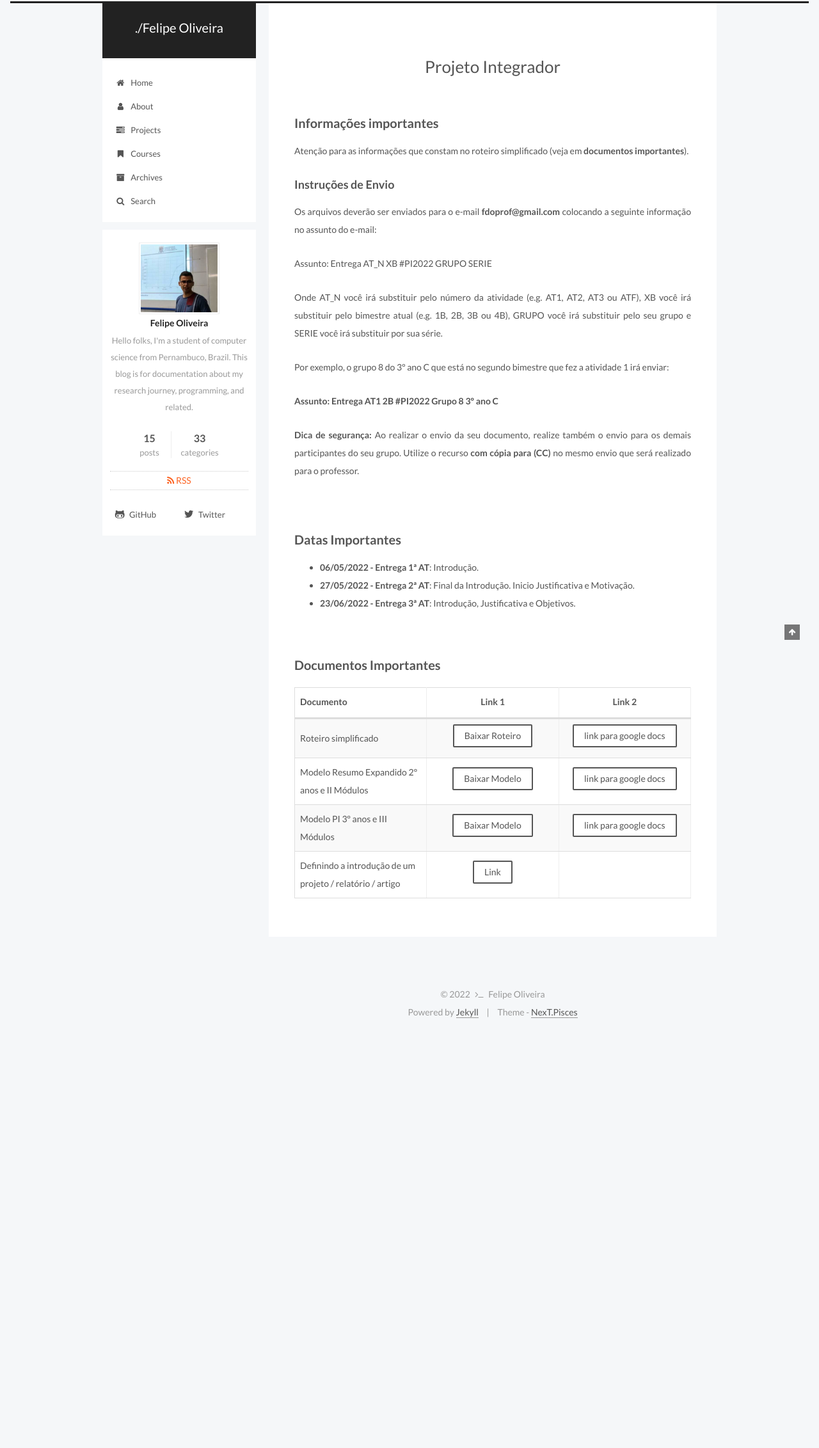
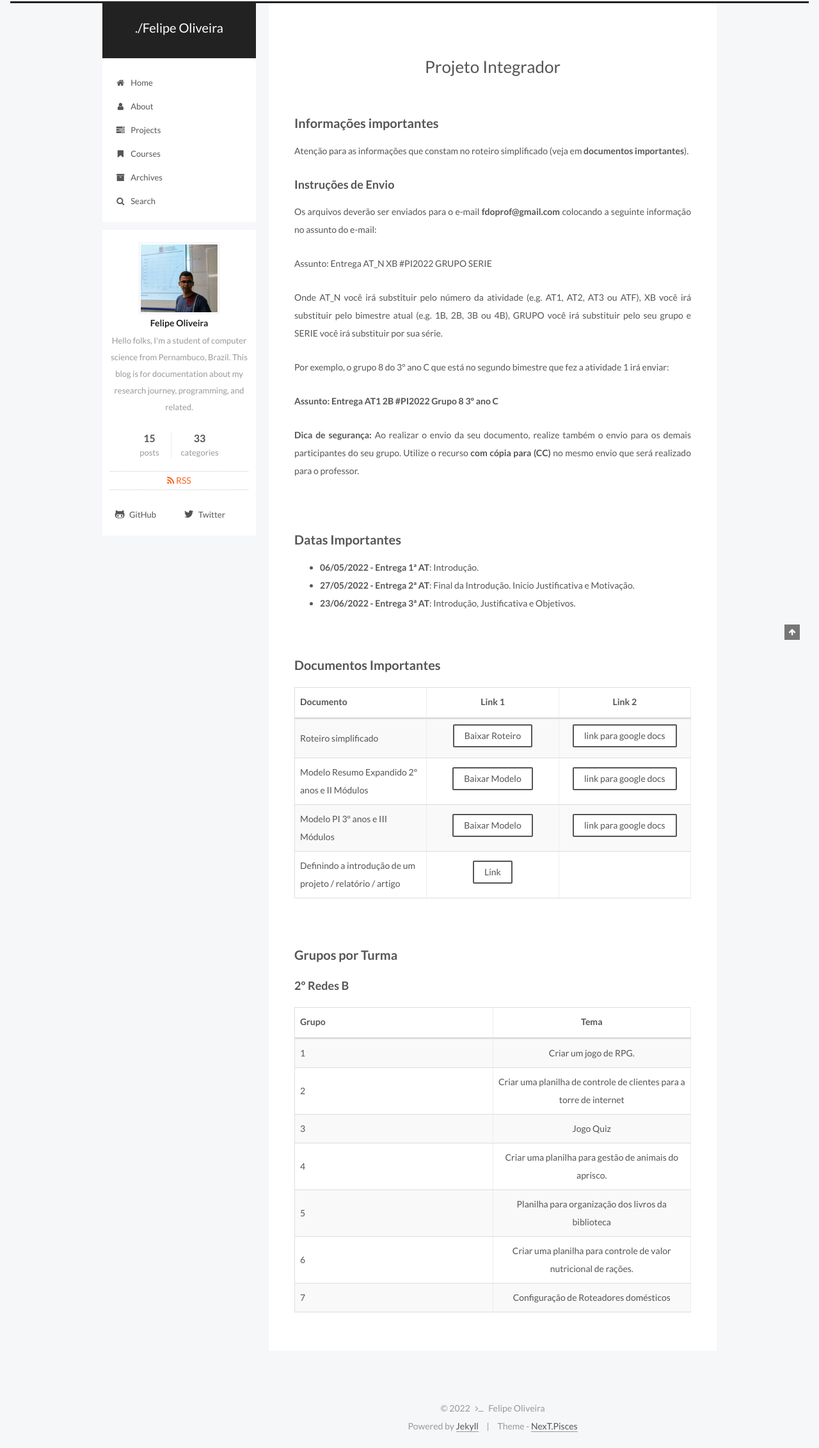
Before and after one commit to fdoliv/fdoliv.github.io, a Jekyll site: the page built from courses/pi/index.md, in a window 1280 px wide. Shown: the whole page at 64% size. Built offline with Jekyll 4.4.1, drawn with Linux system fonts in a browser that asks for light colours; before the commit the page ends 1616 px from its top, so only the background shows below that.

Commit message:
Grupos 2 redes

```diff
--- a/courses/pi/index.md
+++ b/courses/pi/index.md
@@ -43,3 +43,18 @@ Por exemplo, o grupo 8 do 3º ano C que está no segundo bimestre que fez a ativ
 | Modelo Resumo Expandido 2º anos e II Módulos | <a href="{{ site.url }}/assets/arquivos/pi/Modelo-de-Resumo-Expandido-ETEGEC-2-Anos-e-II-Mods.docx" target="blank" class="btn">Baixar Modelo</a> | <a href="https://docs.google.com/document/d/17AU-lWG7vNFy-Dfudsoz2NWX9DtrCrlx/edit?usp=sharing&ouid=113635184550147046996&rtpof=true&sd=true" target="blank" class="btn">link para google docs</a>
 | Modelo PI 3º anos e III Módulos |  <a href="{{ site.url }}/assets/arquivos/pi/05.-Modelo-projeto-Integrador-3º-Anos-e-III-mods.docx" target="blank" class="btn">Baixar Modelo</a>| <a href="https://docs.google.com/document/d/1y0TXh57vRmn1oNd0T_R401l8iCQVvMu0/edit?usp=sharing&ouid=113635184550147046996&rtpof=true&sd=true" target="blank" class="btn">link para google docs</a> |
 | Definindo a introdução de um projeto / relatório / artigo  |  <a href="https://edisciplinas.usp.br/pluginfile.php/3192482/mod_resource/content/1/INTRODUCAO.PDF" target="blank" class="btn">Link</a>|  |
+
+<br/>
+## Grupos por Turma
+
+### 2º Redes B
+
+| Grupo | Tema |
+|---|:----:|
+| 1 | Criar um jogo de RPG. |
+| 2 | Criar uma planilha de controle de clientes para a torre de internet  |
+| 3 | Jogo Quiz |
+| 4 | Criar uma planilha para gestão de animais do aprisco. |
+| 5 | Planilha para organização dos livros da biblioteca |
+| 6 | Criar uma planilha para controle de valor nutricional de rações. |
+| 7 | Configuração de Roteadores domésticos |
```
